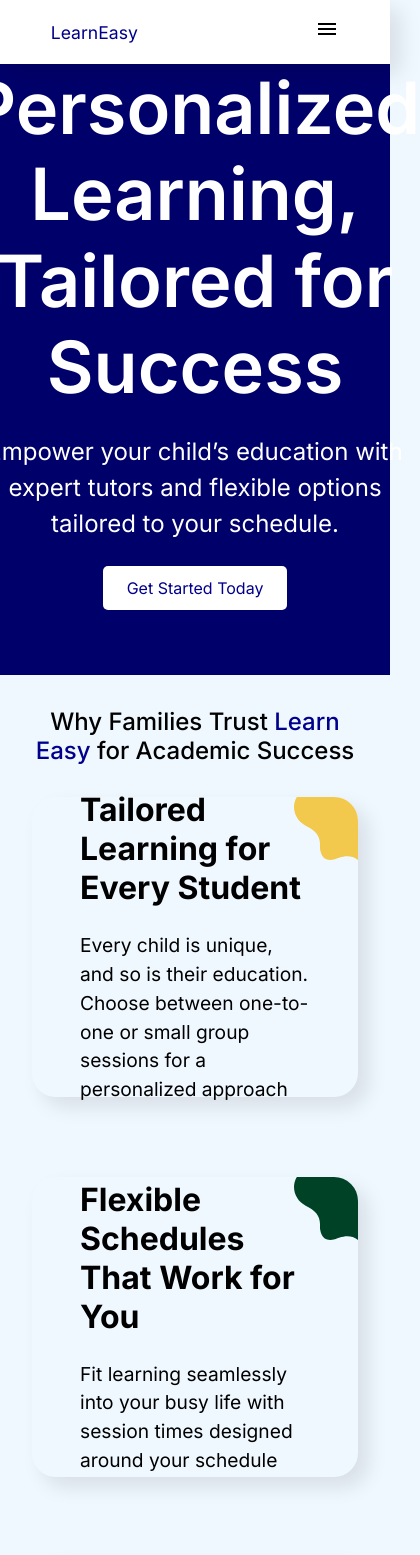
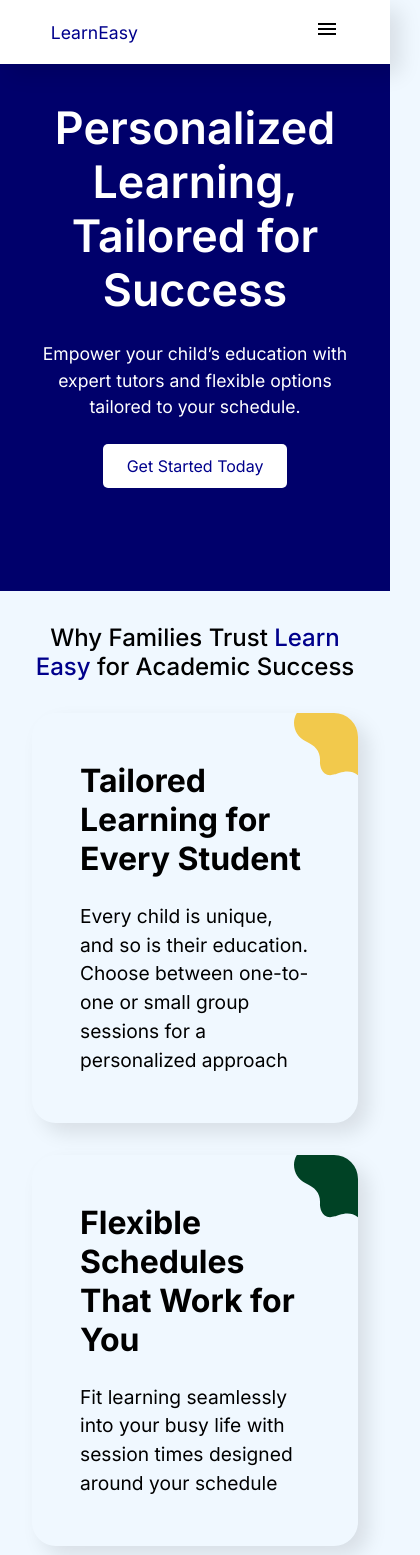
Before and after one commit to Creative-mindset21/easy-learn-edx-website, a React (Vite) app: page / in a window 390 px wide. Shown: the top 1555 px of the page, 420 px wide, since content can reach past the window. Built offline with nearby package versions, Linux system fonts and the light colour scheme.

Commit message:
updated the media responsiveness for mobile devices

```diff
--- a/src/components/About/about.module.css
+++ b/src/components/About/about.module.css
@@ -30,7 +30,6 @@
   gap: 2rem;
   padding: 3rem;
   max-width: 30.75rem;
-  height: 300px;
   border-radius: 24px;
   transition: all 0.3s ease;
 }
@@ -76,3 +75,13 @@
     font-size: 1.5rem;
   }
 }
+
+@media (max-width: 550px) {
+  .about > h2 {
+    font-size: 1.5rem;
+  }
+
+  .aboutDetails {
+    gap: 2rem;
+  }
+}
--- a/src/components/Header/header.module.css
+++ b/src/components/Header/header.module.css
@@ -70,7 +70,7 @@
     box-shadow: 10px 10px 20px rgba(0, 0, 0, 0.2);
     background-color: #fff;
     height: 100vh;
-    padding: 15% 2%;
+    padding: 15% 4%;
     transition: all 0.4s ease;
   }
 
--- a/src/components/Hero/hero.module.css
+++ b/src/components/Hero/hero.module.css
@@ -41,6 +41,7 @@
   flex-basis: 40%;
 }
 
+/* !===== LARGE SCREENS ===== */
 @media (max-width: 1549px) {
   .left {
     flex-basis: 50%;
@@ -55,6 +56,7 @@
   }
 }
 
+/* !===== TABLETS ===== */
 @media (max-width: 1024px) {
   .hero {
     height: 80vh;
@@ -78,3 +80,18 @@
     display: none;
   }
 }
+
+/* !===== MOBILE PHONES ===== */
+@media (max-width: 559px) {
+  .hero {
+    height: 70vh;
+  }
+
+  .left > h1 {
+    font-size: 2.8rem;
+  }
+
+  .left > p {
+    font-size: 1.1rem;
+  }
+}
```
Also changed, not shown: src/layout/HomePage/homePage.module.css (deleted).
